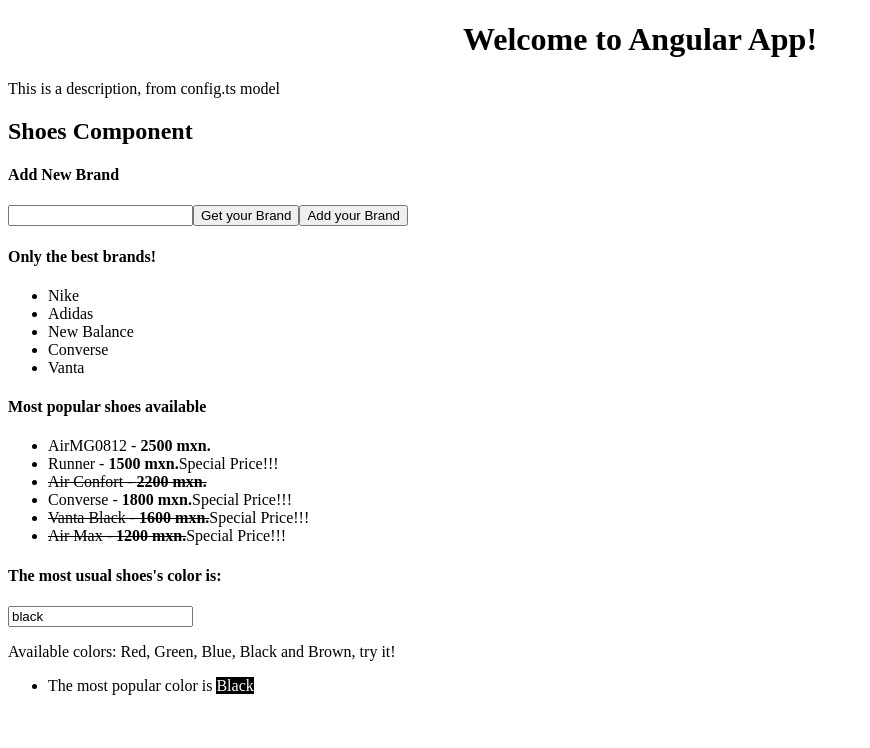
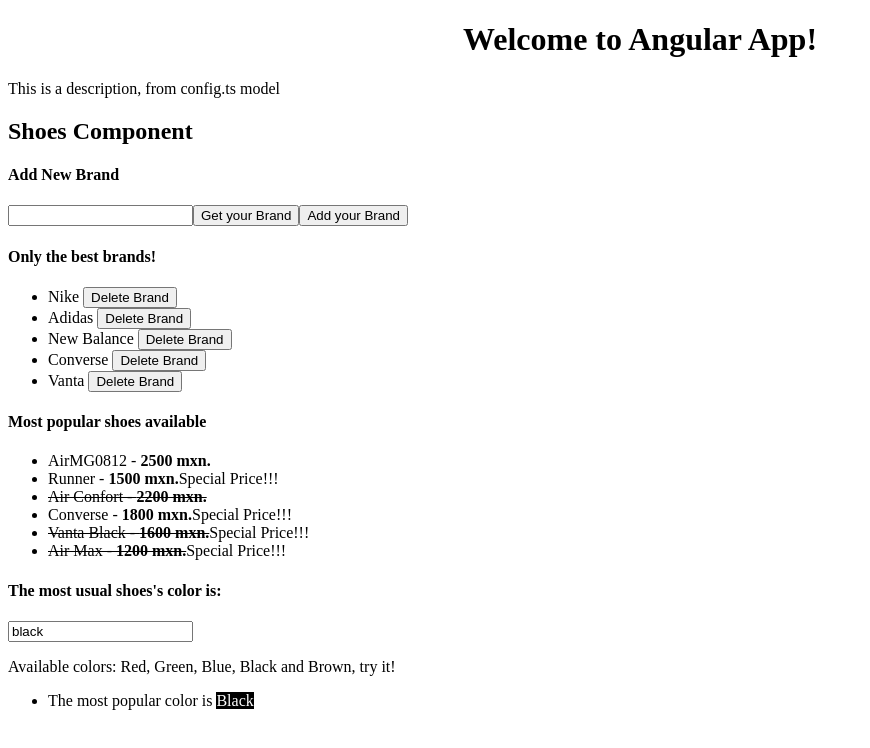
Before and after one commit to JonaMG0812/Angular-from-zero, an Angular app: page /shoes in a window 1280 px wide. Shown: the top 748 px of the page, without its empty margins (0-870 px from the left). Built offline with nearby package versions, Linux system fonts and the light colour scheme.

Commit message:
Click, Blur, KeyUp

```diff
--- a/src/app/shoes/shoes.component.html
+++ b/src/app/shoes/shoes.component.html
@@ -1,7 +1,7 @@
 <h2>{{ ShoesTitle }}</h2>
 
 <h4>Add New Brand</h4>
-<input type="text" [(ngModel)]="myBrand" />
+<input type="text" [(ngModel)]="myBrand" (keyup.enter)='showBrand()'/>
 <button (click)='getBrand()'>Get your Brand</button>
 <button (click)='addBrand()'>Add your Brand</button>
 <p><strong>{{ myBrand }}</strong></p>
@@ -9,7 +9,7 @@
 <h4>Only the best brands!</h4>
 <ul>
     <li *ngFor="let Brand of ShoesBrands">
-        {{ Brand }}</li>
+        {{ Brand }} <button (click)='delBrand(index)'>Delete Brand</button></li>
 </ul>
 
 <h4> {{ ShoesList }} available</h4>
--- a/src/app/shoes/shoes.component.ts
+++ b/src/app/shoes/shoes.component.ts
@@ -53,6 +53,15 @@
         this.ShoesBrands.push(this.myBrand);
     }
 
+    delBrand(index){
+        //delete this.ShoesBrands[index];
+        this.ShoesBrands.splice(index, 1);
+    }
+
+    showBrand(){
+        alert(this.myBrand);
+    }
+
     /*
     constructor(){
         this.ShoesTitle = 'Videogames component';
```
